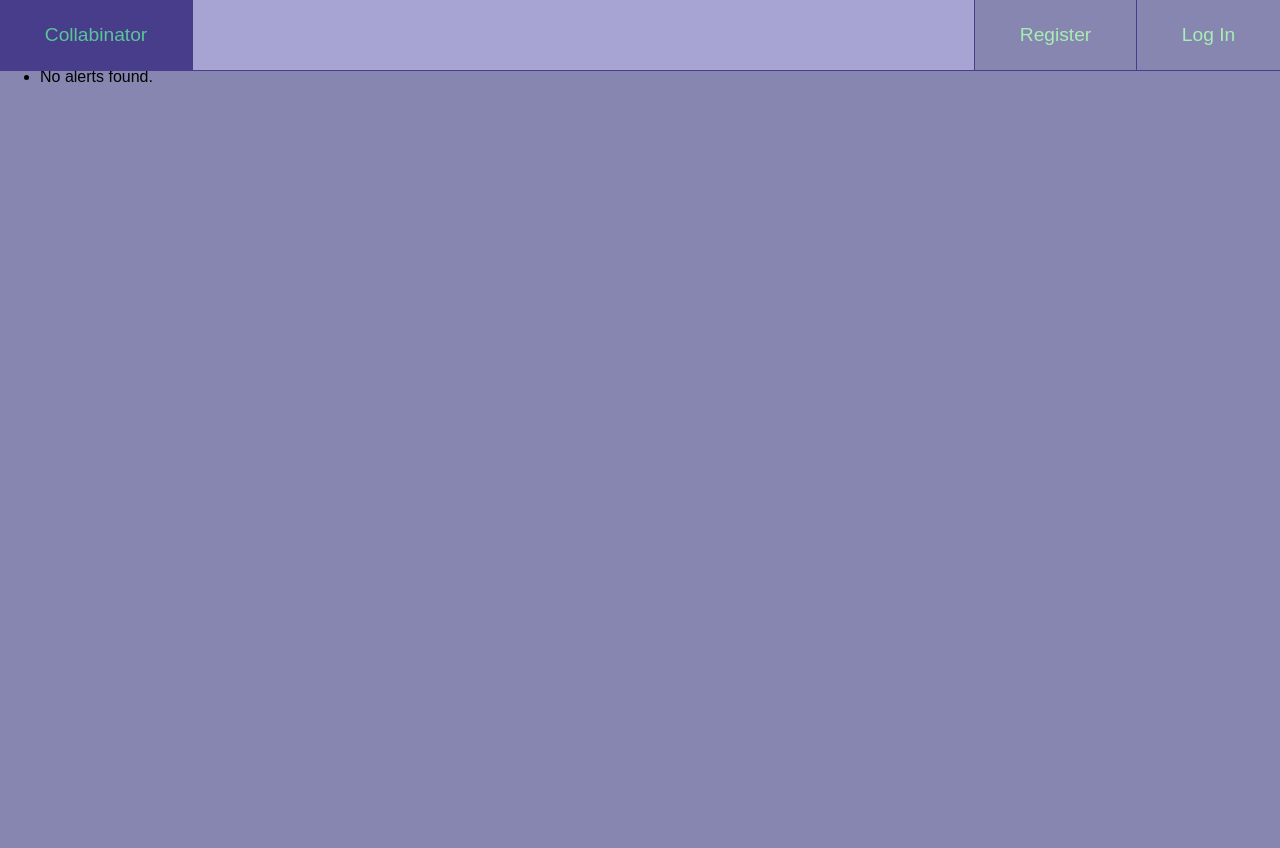
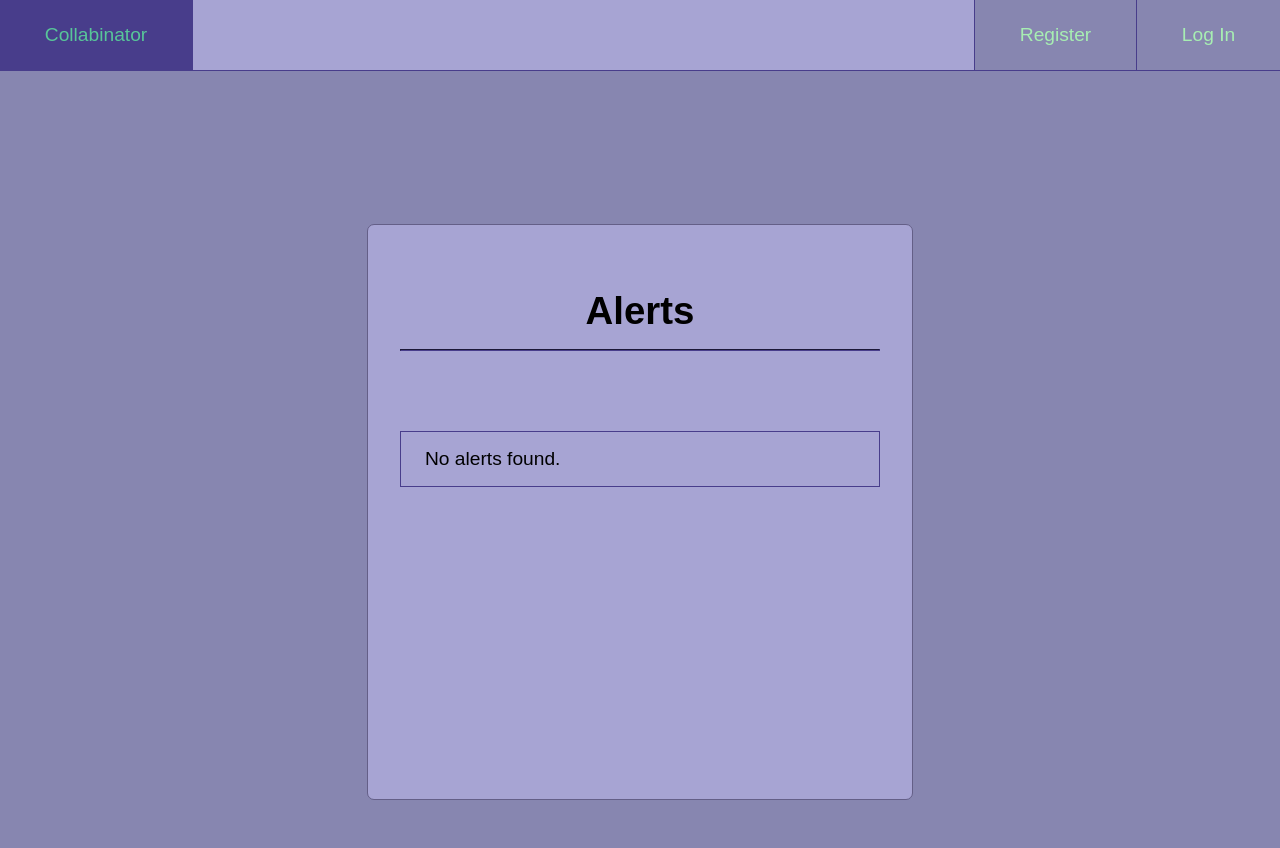
Before and after one commit to TreyCherry/CSS499-Collabinator, a Flask app: template templates/alerts.html in a window 1280 px wide. Before the commit the page ends 82 px from the top, so only its background shows below. Run offline with Flask 3, Linux system fonts and the light colour scheme; the template is opened without the code that fills it, so the values that code supplies are empty; parts of the project's set-up code (start-up, migrations or seed data) failed here and were passed over; some libraries are stand-ins or nearby versions.

Commit message:
enabled link to alerts, made some stylistic changes of alerts page, and enabled concise_date function in db.py in jinja global env

```diff
--- a/__init__.py
+++ b/__init__.py
@@ -37,7 +37,7 @@ def create_app(test_config=None):
     app.jinja_env.globals.update(get_role=db.get_role)
     app.jinja_env.globals.update(check_state=db.check_state)
     app.jinja_env.globals.update(date_format=db.date_format)
-    #app.jinja_env.globals.update(date_concise=db.date_concise)
+    app.jinja_env.globals.update(date_concise=db.date_concise)
 
     from . import auth
     app.register_blueprint(auth.bp) #register auth blueprint
@@ -57,6 +57,7 @@ def create_app(test_config=None):
 
     from . import alerts
     app.register_blueprint(alerts.bp, url_prefix=None) #register alerts blueprint
+    app.add_url_rule('/alerts', endpoint='alerts') #ensure alerts routes correctly
 
     @app.route('/favicon.ico') #set the icon to be used in the browser
     def favicon():
--- a/static/style.css
+++ b/static/style.css
@@ -421,3 +421,26 @@ div.savewrapper {
 .empty h2 {
 	margin-top: 30vh;
 }
+
+.alerts {
+	list-style: none;
+	padding: 0;
+	height: 40vh;
+}
+
+.alerts li {
+	display: block;
+	font-size: 1.2rem;
+	border: var(--darker-purple) 1px solid;
+	padding: 1rem;
+	padding-left: 1.5rem;
+	text-align: left;
+}
+
+.wider {
+	width: 30rem;
+}
+
+hr {
+	border-color: var(--darker-purple);
+}
--- a/templates/alerts.html
+++ b/templates/alerts.html
@@ -1,14 +1,25 @@
 {% extends 'base.html' %}
 
 {% block content %}
-<div class="container">
-    <h1>Alerts</h1>
-    <ul>
+<div class="display-box wider">
+    <h1>{% block title %}Alerts{% endblock %}</h1>
+    <hr>
+    <ul class="alerts main-content">
+    {% if alerts %}
     {% for alert in alerts %}
-        <li>{{ alert.message }}</li>
+        <li {% if alert['link'] %}onclick="goToLink('{{ alert['link'] }}')"{% endif %}>{{ alert['message'] }}</li>
+    {% endfor %}
     {% else %}
         <li>No alerts found.</li>
-    {% endfor %}
+    {% endif %}
     </ul>
 </div>
 {% endblock %}
+
+<script>
+    {% block scripts %}
+        function goToLink(link) {
+            window.location.href = link;
+        }
+    {% endblock %}
+</script>
--- a/templates/base.html
+++ b/templates/base.html
@@ -25,7 +25,7 @@
                 </div>
                 <div class="rightnav">
                     {% if g.user %} {# only show this if user is logged in #}
-                        <li><a id="settings" href="{/{ url_for('alerts') }}">{{ g.user["first_name"] }}</a></li> {# meant to go to alerts, intentionally broken url for now #}
+                        <li><a id="settings" href="{{ url_for('alerts') }}">{{ g.user["first_name"] }}</a></li> {# meant to go to alerts, intentionally broken url for now #}
                         <li><a id="logout" href="{{ url_for('auth.logout') }}">Log Out</a></li> {# logout #}
                     {% else %} {# show these if not logged in #}
                         <li><a id="register" href="{{ url_for('auth.register') }}">Register</a></li> {# register #}
```
Also changed, not shown: db.py (+17 -10 lines).
